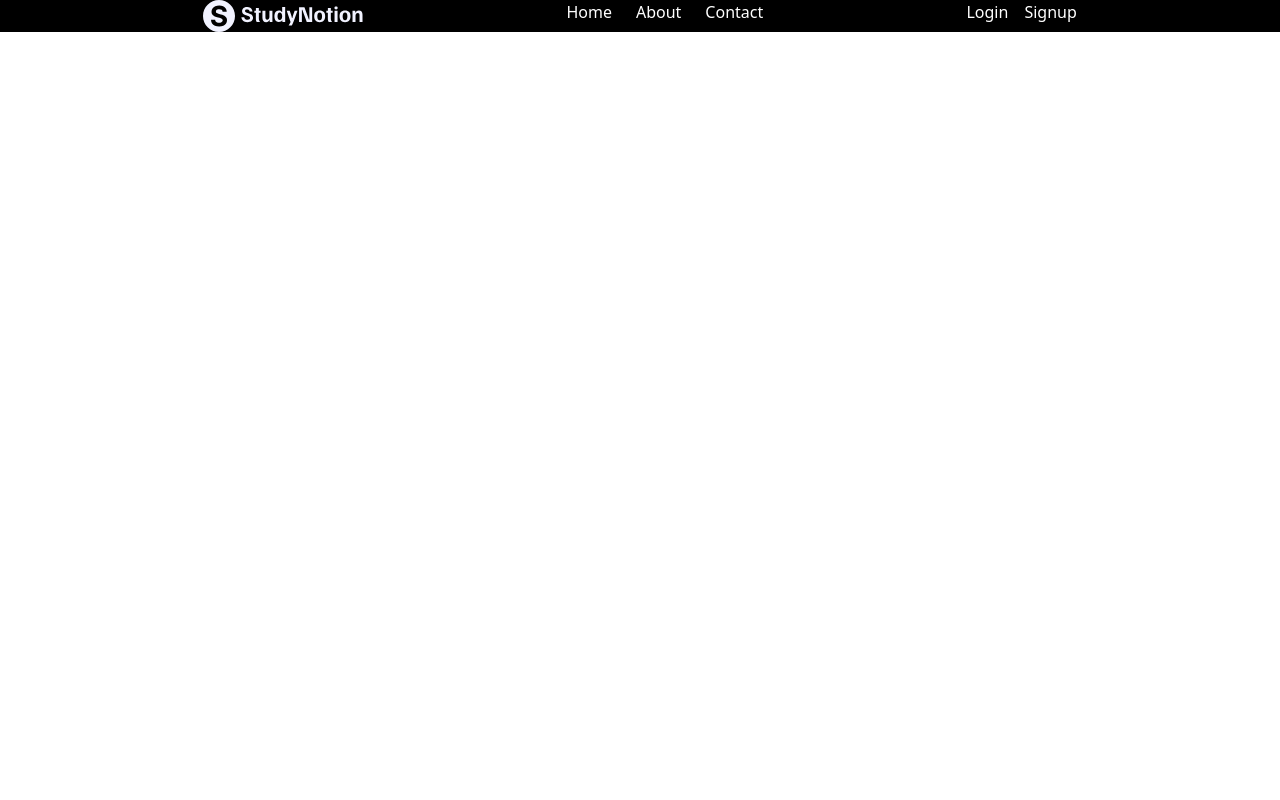
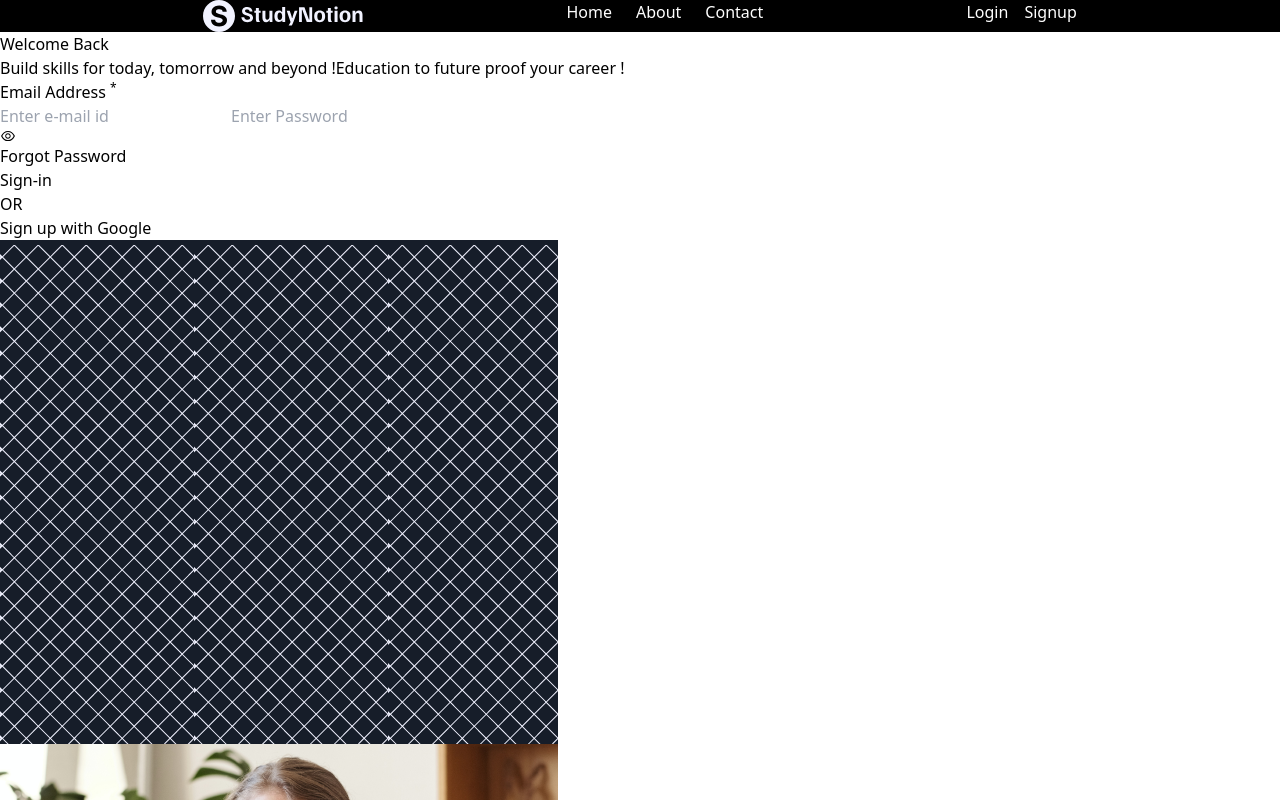
Before and after one commit to gaurangsaini01/StudyNotion-App, a React (Create React App) app: page /login in a window 1280 px wide. Shown: the top 800 px of the page. Built offline with nearby package versions, Linux system fonts and the light colour scheme.

Commit message:
Functionally Complete , Tailwind Pending

```diff
--- a/src/App.jsx
+++ b/src/App.jsx
@@ -13,8 +13,8 @@ function App() {
       <Navbar loginStatus={loginStatus} setLoginStatus={setLoginStatus}></Navbar>
       <Routes>
         <Route path="/" element={<Home></Home>}></Route>
-        <Route path="/login" element={<Login/>}></Route>
-        <Route path="/signup" element={<Signup/>}></Route>
+        <Route path="/login" element={<Login setLoginStatus={setLoginStatus}/>}></Route>
+        <Route path="/signup" element={<Signup setLoginStatus={setLoginStatus}/>}></Route>
         <Route path="/dashboard" element={<Dashboard/>}></Route>
 
       </Routes>
--- a/src/components/LoginForm.jsx
+++ b/src/components/LoginForm.jsx
@@ -1,17 +1,25 @@
 import React, { useState } from "react";
 import { AiOutlineEye, AiOutlineEyeInvisible } from "react-icons/ai";
+import toast from "react-hot-toast";
+import { useNavigate } from "react-router-dom";
 
-function LoginForm() {
+function LoginForm({ setLoginStatus }) {
   const [formData, setFormData] = useState({ email: "", password: "" });
   const [showPass, setShowPass] = useState(true);
+  const navigate = useNavigate();
   function changeHandler(event) {
     setFormData((prev) => {
       return { ...prev, [event.target.name]: event.target.value };
     });
   }
-
+  function submitHandler(e) {
+    e.preventDefault();
+    setLoginStatus(true);
+    toast.success("Logged In");
+    navigate('/dashboard')
+  }
   return (
-    <form>
+    <form onSubmit={submitHandler}>
       <label htmlFor="email">
         <p>
           Email Address <sup>*</sup>{" "}
@@ -48,6 +56,7 @@ function LoginForm() {
         )}
       </span>
       <p>Forgot Password</p>
+      <button>Sign-in</button>
     </form>
   );
 }
--- a/src/components/Navbar.jsx
+++ b/src/components/Navbar.jsx
@@ -34,7 +34,7 @@ function Navbar({loginStatus,setLoginStatus}) {
           </Link>
         }
         {   loginStatus &&
-          <Link to="/">
+          <Link to="/login">
             <button onClick={()=>{
                 setLoginStatus(false);
                 toast.success('Logged Out');
--- a/src/components/SignUpForm.jsx
+++ b/src/components/SignUpForm.jsx
@@ -1,6 +1,10 @@
 import React, { useState } from "react";
+import toast from "react-hot-toast";
 import { AiOutlineEye, AiOutlineEyeInvisible } from "react-icons/ai";
-function SignUpForm() {
+import { useNavigate } from "react-router-dom";
+
+
+function SignUpForm({setLoginStatus}) {
   const [formData, setFormData] = useState({
     firstName: "",
     lastName: "",
@@ -9,13 +13,23 @@ function SignUpForm() {
     confirmPassword: "",
   });
   const [showPass, setShowPass] = useState(true);
-
+  const navigate = useNavigate();
   function changeHandler(event) {
     setFormData((prev) => {
       return { ...prev, [event.target.name]: event.target.value };
     });
   }
-
+  function submitHandler(e){
+    e.preventDefault();
+    if(formData.password!==formData.confirmPassword){
+        toast.error("Passwords Don't Match");
+    }
+    else{
+        setLoginStatus(true);
+        toast.success('Sign-up successfull , Welcome to dashboard')
+        navigate('/dashboard');
+    }
+  }
   return (
     <div>
       <div>
@@ -23,7 +37,7 @@ function SignUpForm() {
         <button>Instructor</button>
       </div>
 
-      <form>
+      <form onSubmit={submitHandler}>
         {/* first and last name div */}
         <div>
           <label>
@@ -120,7 +134,8 @@ function SignUpForm() {
             </span>
           </label>
         </div>
-
+        {/* Submit button */}
+        <button type="submit">Create Account</button>
       </form>
     </div>
   );
--- a/src/components/Template.jsx
+++ b/src/components/Template.jsx
@@ -11,7 +11,7 @@ function Template({title,desc1,desc2,image,formType,setLoginStatus}) {
                 <span>{desc1}</span>
                 <span>{desc2}</span>
             </p>
-            {formType==='signup'?(<SignUpForm></SignUpForm>):(<LoginForm></LoginForm>)}
+            {formType==='signup'?(<SignUpForm setLoginStatus={setLoginStatus}></SignUpForm>):(<LoginForm setLoginStatus={setLoginStatus}></LoginForm>)}
             <div>
                 <div></div>
                 <p>OR</p>
--- a/src/pages/Dashboard.jsx
+++ b/src/pages/Dashboard.jsx
@@ -2,7 +2,7 @@ import React from 'react'
 
 function Dashboard() {
   return (
-    <div className='flex items-center justify-center h-[100vh] font-bold text-white bg-slate-600'>Welcome to Study Notion</div>
+    <div className='flex items-center justify-center h-[100vh] font-bold text-white bg-slate-600'>Welcome to Study Notion Dashboard</div>
   )
 }
 
--- a/src/pages/Login.jsx
+++ b/src/pages/Login.jsx
@@ -1,11 +1,18 @@
-import React from 'react'
+import React from "react";
+import Template from "../components/Template";
+import loginImage from "../assets/login.png";
 
-function Login() {
+function Login({setLoginStatus}) {
   return (
-    <div>
-
-    </div>
-  )
+    <Template
+      title="Welcome Back"
+      desc1="Build skills for today, tomorrow and beyond !"
+      desc2="Education to future proof your career !"
+      image={loginImage}
+      formType="login"
+      setLoginStatus={setLoginStatus}
+    ></Template>
+  );
 }
 
-export default Login
+export default Login;
--- a/src/pages/Signup.jsx
+++ b/src/pages/Signup.jsx
@@ -1,9 +1,18 @@
-import React from 'react'
+import React from "react";
+import Template from "../components/Template";
+import signupImage from "../assets/signup.png";
 
-function Signup() {
+function Signup({setLoginStatus}) {
   return (
-    <div>Signup</div>
-  )
+    <Template
+      title="Join the millions learning to code with StudyNotion for Free"
+      desc1="Build skills for today, tomorrow and beyond !"
+      desc2="Education to future proof your career !"
+      image={signupImage}
+      formType="signup"
+      setLoginStatus={setLoginStatus}
+    ></Template>
+  );
 }
 
-export default Signup
+export default Signup;
```
